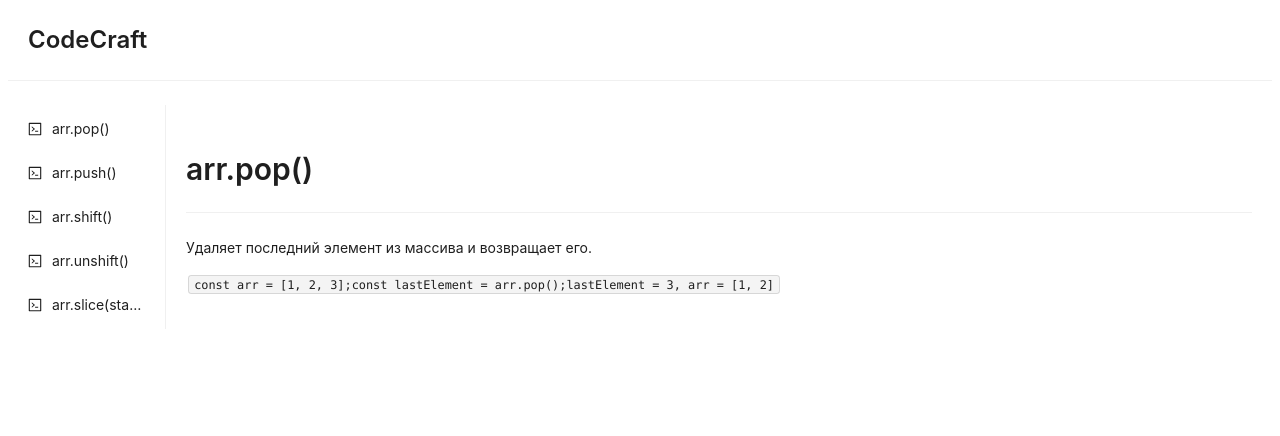
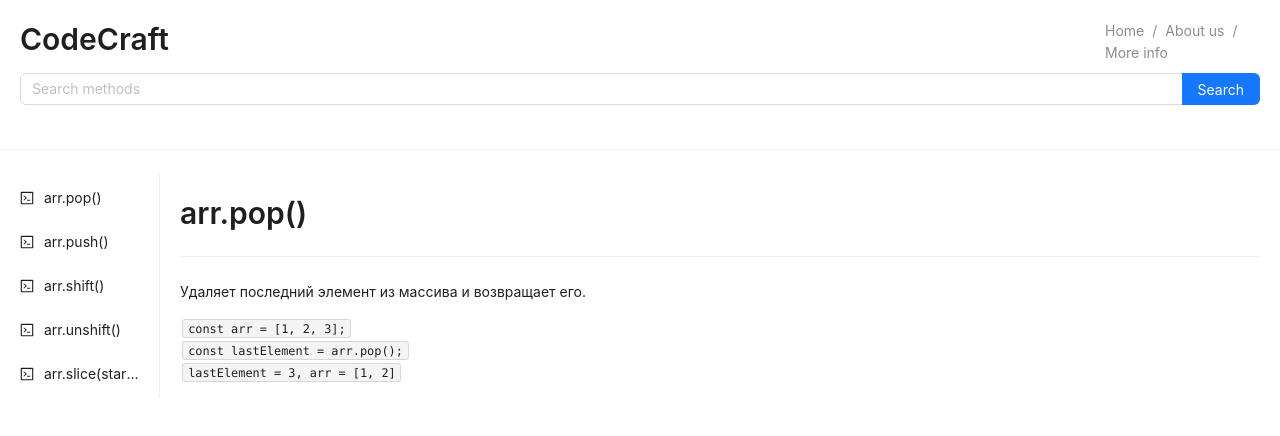
Before and after one commit to AndrewGalkin123/CodeCraft, a React (Create React App) app: page / in a window 1280 px wide. Shown: the top 436 px of the page. Built offline with nearby package versions, Linux system fonts and the light colour scheme.

Commit message:
navigation , search

```diff
--- a/package.json
+++ b/package.json
@@ -9,6 +9,7 @@
     "antd": "^5.11.4",
     "react": "^18.2.0",
     "react-dom": "^18.2.0",
+    "react-router": "^6.20.0",
     "react-scripts": "5.0.1",
     "web-vitals": "^2.1.4"
   },
--- a/src/App.css
+++ b/src/App.css
@@ -1,38 +1,5 @@
-.App {
-  text-align: center;
+* {
+    margin: 0;
+    padding: 0;
+
 }
-
-.App-logo {
-  height: 40vmin;
-  pointer-events: none;
-}
-
-@media (prefers-reduced-motion: no-preference) {
-  .App-logo {
-    animation: App-logo-spin infinite 20s linear;
-  }
-}
-
-.App-header {
-  background-color: #282c34;
-  min-height: 100vh;
-  display: flex;
-  flex-direction: column;
-  align-items: center;
-  justify-content: center;
-  font-size: calc(10px + 2vmin);
-  color: white;
-}
-
-.App-link {
-  color: #61dafb;
-}
-
-@keyframes App-logo-spin {
-  from {
-    transform: rotate(0deg);
-  }
-  to {
-    transform: rotate(360deg);
-  }
-}
--- a/src/App.js
+++ b/src/App.js
@@ -5,6 +5,7 @@ import Header from './components/Header';
 import _Menu from './components/Menu';
 import content from './content';
 import Description from './components/Description';
+import "./App.css"
 
 const App = () => {
   const methods = content.map(item => item.method);
--- a/src/components/Description.jsx
+++ b/src/components/Description.jsx
@@ -8,9 +8,10 @@ const Description = ({ title, description, example }) => {
             <Typography.Title level={2}>{title}</Typography.Title>
             <Divider />
             <Typography.Paragraph>{description}</Typography.Paragraph>
-            <Typography.Text code>
-               {example}
-            </Typography.Text>
+
+            {example.map(el => <><Typography.Text code>{el}</Typography.Text><br/></>)}
+
+
         </div>
     );
 };
--- a/src/components/Header.jsx
+++ b/src/components/Header.jsx
@@ -1,10 +1,33 @@
-import { Divider,Typography } from 'antd'
+import { Divider, Typography, Input, Row, Col } from 'antd'
+import Navigation from './Navigation';
 
-const Header = ({title}) => {
+const { Search } = Input;
+const Header = ({ title }) => {
     return (
         <>
-            <header style={{padding: "0 20px"}}><Typography.Title level={3}>{title}</Typography.Title></header>
+            <header style={{padding: "20px"}}>
+                    <Row>
+                        <Col  xs={21}>
+                            <Typography.Title level={2}>{title}</Typography.Title>
+                        </Col>
+                        <Col xs={3}>
+                            <Navigation />
+                        </Col>
+
+                    </Row>
+
+                <Search
+                    placeholder="Search methods"
+                    allowClear
+                    enterButton="Search"
+                    size="medium"
+
+                />
+
+            </header>
+
             <Divider></Divider>
+
         </>
     )
 }
--- /dev/null
+++ b/src/components/Navigation.jsx
@@ -0,0 +1,23 @@
+import { Breadcrumb } from 'antd'
+
+
+const items = [
+    {
+        title: <a href="">Home</a>,
+    },
+    {
+        title: <a href="">About us</a>,
+    },
+    {
+        title: <a href="">More info</a>,
+    }
+];
+
+
+const Navigation = () => {
+    return (
+        <Breadcrumb  items={items} />
+    )
+}
+
+export default Navigation
--- a/src/content.js
+++ b/src/content.js
@@ -13,7 +13,8 @@ const content = [
         description: "Добавляет один или несколько элементов в конец массива и возвращает новую длину массива.",
         examples: [
             "const arr = [1, 2, 3];",
-            "const newLength = arr.push(4, 5); // newLength = 5, arr = [1, 2, 3, 4, 5]",
+            "const newLength = arr.push(4, 5);",
+            "newLength = 5, arr = [1, 2, 3, 4, 5]"
         ],
     },
     {
@@ -21,7 +22,8 @@ const content = [
         description: "Удаляет первый элемент из массива и возвращает его.",
         examples: [
             "const arr = [1, 2, 3];",
-            "const firstElement = arr.shift(); // firstElement = 1, arr = [2, 3]",
+            "const firstElement = arr.shift();",
+            "firstElement = 1, arr = [2, 3]"
         ],
     },
     {
@@ -29,7 +31,8 @@ const content = [
         description: "Добавляет один или несколько элементов в начало массива и возвращает новую длину массива.",
         examples: [
             "const arr = [2, 3];",
-            "const newLength = arr.unshift(0, 1); // newLength = 4, arr = [0, 1, 2, 3]",
+            "const newLength = arr.unshift(0, 1);",
+            "newLength = 4, arr = [0, 1, 2, 3]"
         ],
     },
     {
@@ -37,7 +40,8 @@ const content = [
         description: "Возвращает новый массив, содержащий копию части исходного массива от start до end (не включая end).",
         examples: [
             "const arr = [1, 2, 3, 4, 5];",
-            "const slicedArr = arr.slice(1, 4); // slicedArr = [2, 3, 4]",
+            "const slicedArr = arr.slice(1, 4);",
+            "slicedArr = [2, 3, 4]"
         ],
     }
 
```
Also changed, not shown: 1 other file (tests, documents, lock files or other folders).
